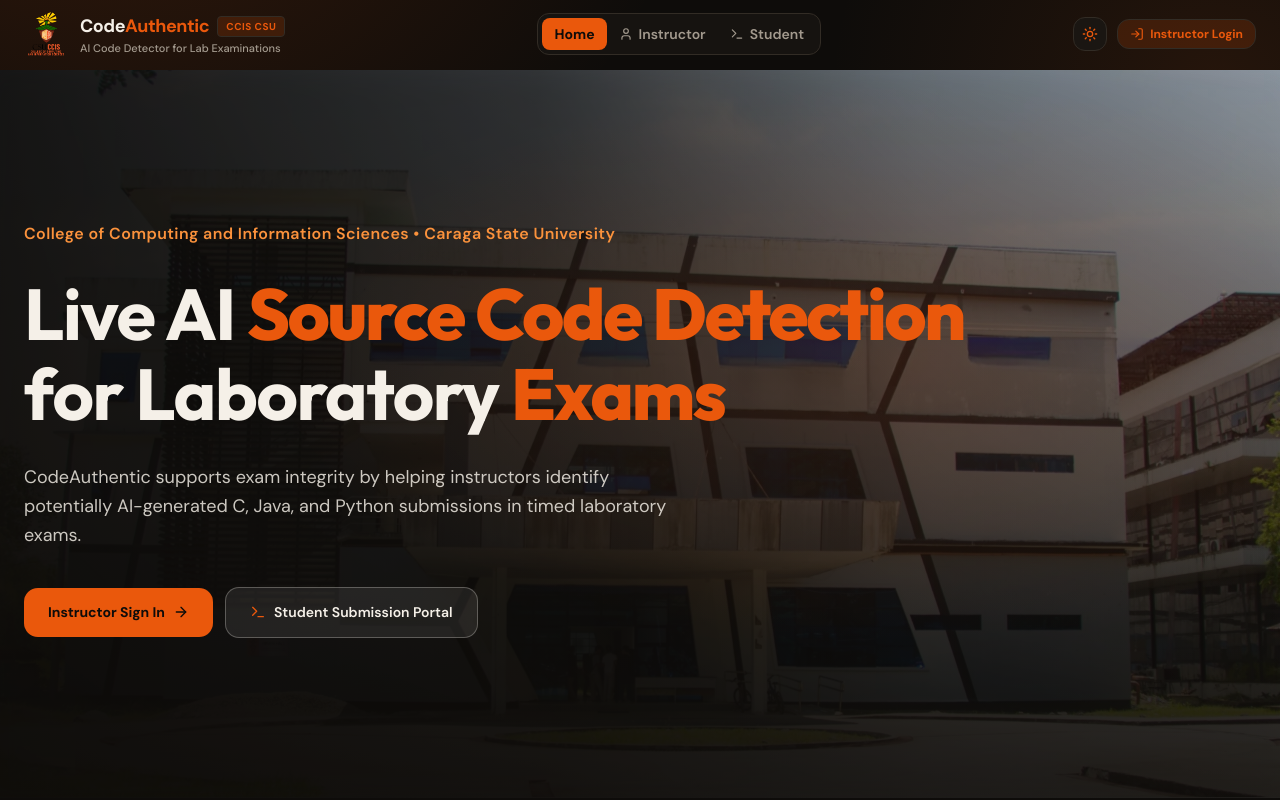
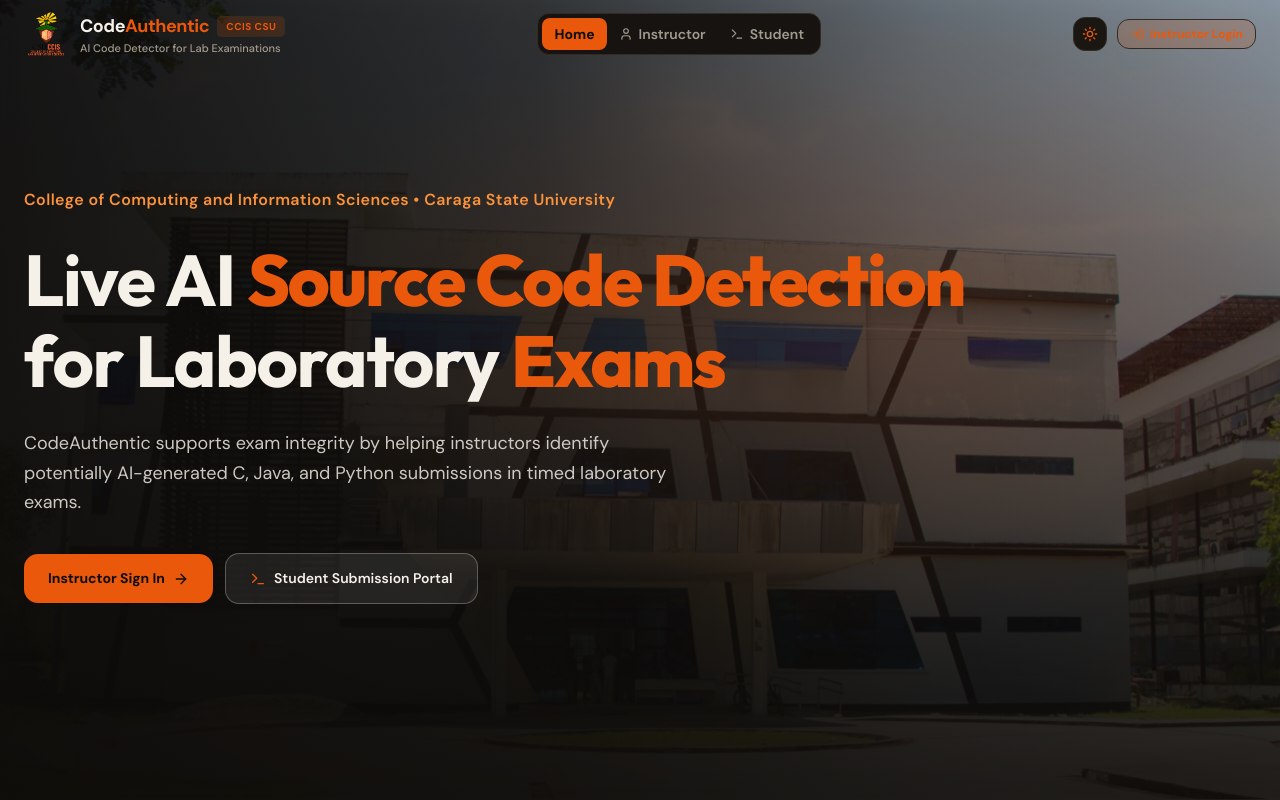
Before and after one commit to Lorenj25/thesis, a React (Vite) app: page / in a window 1280 px wide. Shown: the top 800 px of the page. Built offline with nearby package versions, Linux system fonts and the light colour scheme; a web font is replaced by a local one.

Commit message:
refactor: add background image height

```diff
--- a/src/App.tsx
+++ b/src/App.tsx
@@ -161,7 +161,7 @@ export default function App() {
             isInstructorLoggedIn={!!instructor}
           />
         ) : (
-          <div className="max-w-7xl w-full mx-auto px-4 sm:px-6 py-6">
+          <div className="max-w-7xl w-full mx-auto px-4 sm:px-6 pt-24 pb-6">
             {currentView === 'instructor' && (
               <>
                 {instructor ? (
--- a/src/components/Navbar.tsx
+++ b/src/components/Navbar.tsx
@@ -28,7 +28,7 @@ export const Navbar: React.FC<NavbarProps> = ({
     }`;
 
   return (
-    <header className="sticky top-0 z-40 border-b border-transparent bg-transparent text-ca-ink">
+    <header className="fixed inset-x-0 top-0 z-40 border-b border-transparent bg-transparent text-ca-ink">
       <div className="max-w-7xl mx-auto px-4 sm:px-6 py-3 flex items-center justify-between gap-4">
         <div
           onClick={() => setCurrentView('home')}
--- a/src/global.css
+++ b/src/global.css
@@ -234,7 +234,7 @@ body {
   position: relative;
   isolation: isolate;
   width: 100%;
-  min-height: calc(100vh - 4.5rem);
+  min-height: 100vh;
   display: flex;
   align-items: center;
   overflow: hidden;
```
